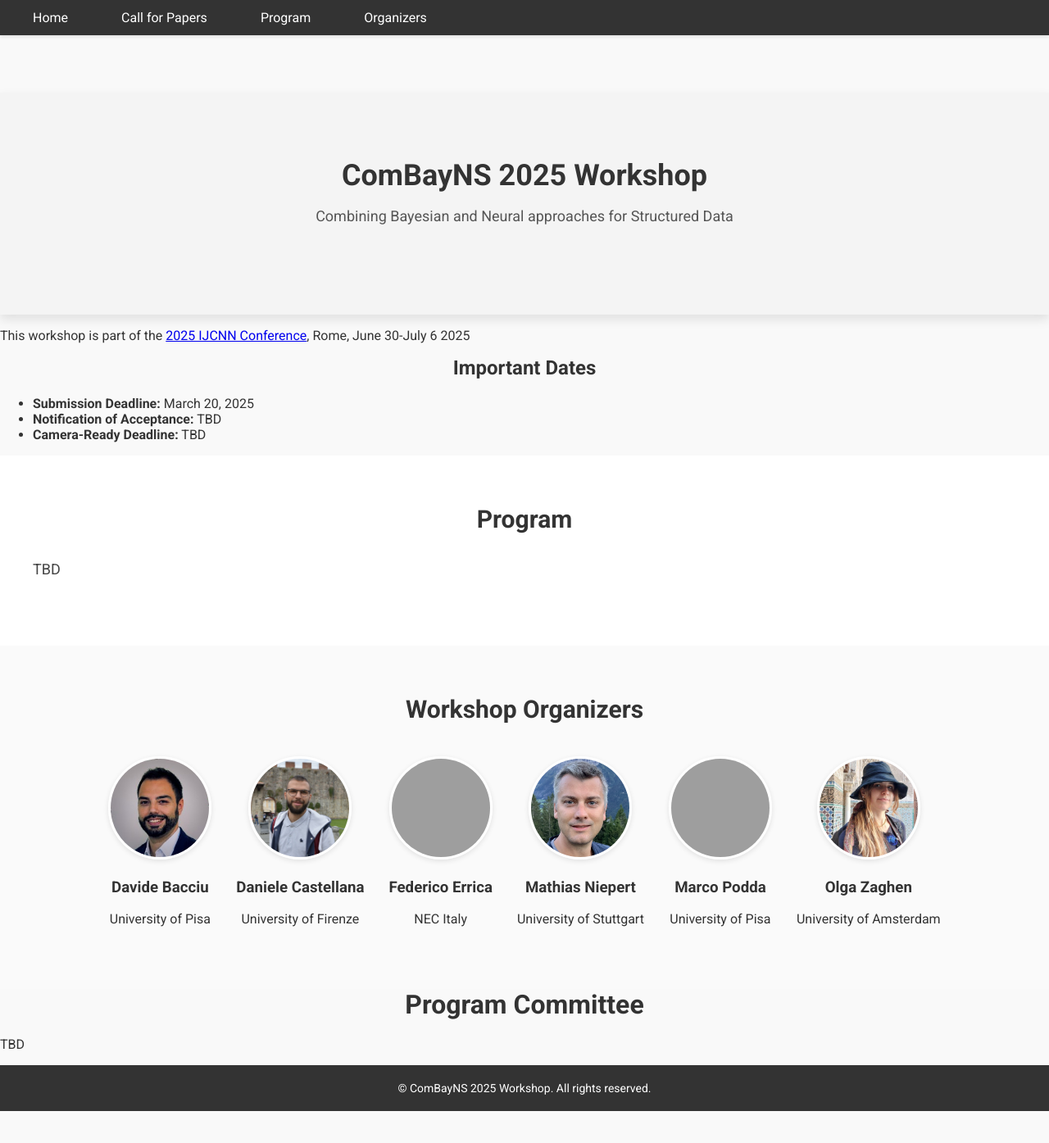
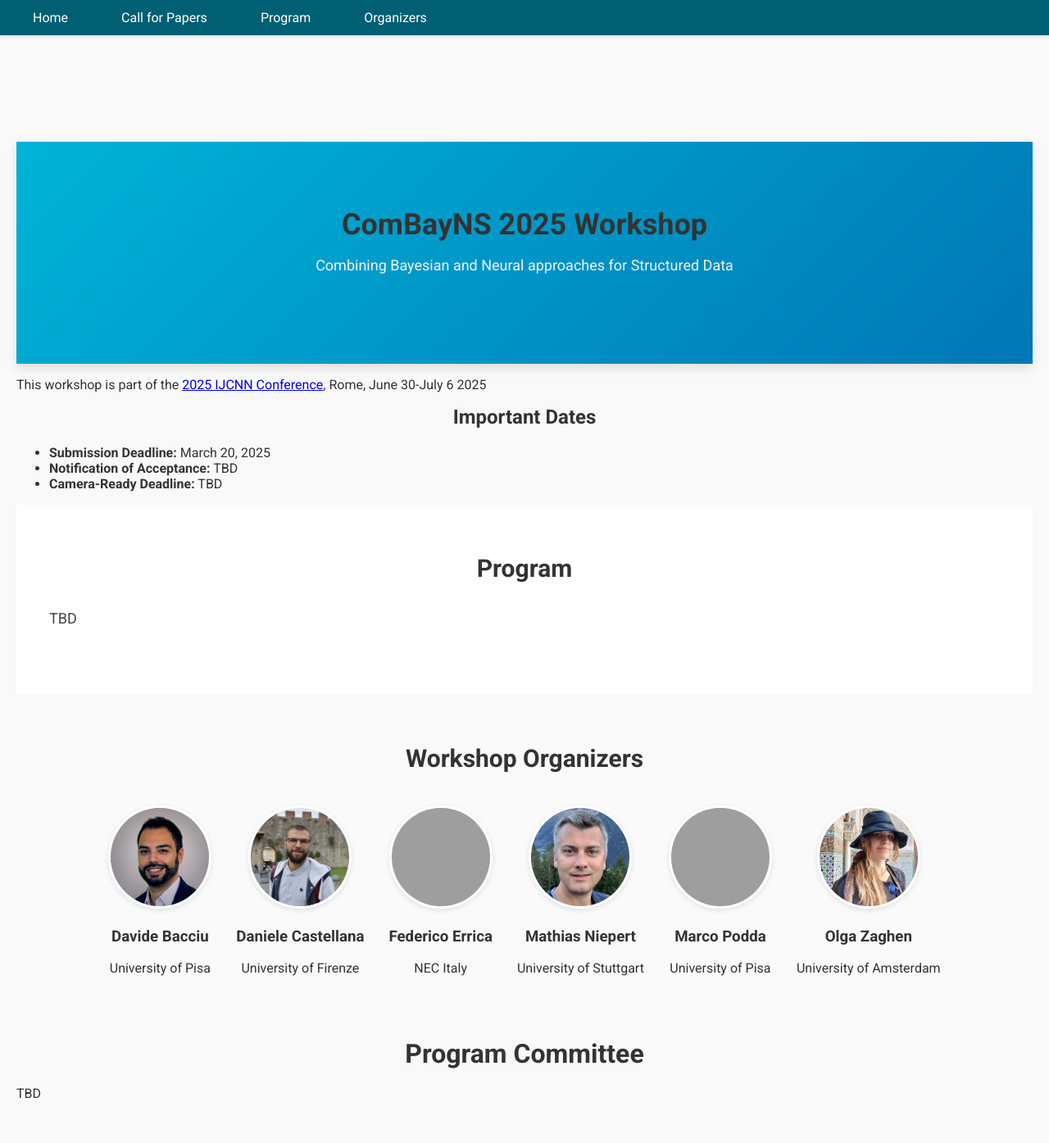
Before and after one commit to combayns2025/combayns2025.github.io, a Jekyll site: the page built from index.md, in a window 1280 px wide and 1400 px high. Shown: the top 1395 px of the window at 82% size. Built offline with Jekyll 4.4.1, drawn with Linux system fonts in a browser that asks for light colours; grey boxes are pictures that could not be loaded.

Commit message:
Update style.css

```diff
--- a/assets/css/style.css
+++ b/assets/css/style.css
@@ -1,17 +1,17 @@
 /* General Styles */
 body {
-  font-family: 'Roboto', Arial, sans-serif; /* Use Roboto as primary font */
+  font-family: 'Roboto', Arial, sans-serif;
   margin: 0;
   padding: 0;
-  background-color: #f9f9f9; /* Soft background color */
-  color: #333; /* Dark text for contrast */
+  background-color: #f9f9f9;
+  color: #333;
 }
 
 h1, h2 {
-  font-family: 'Roboto', Arial, sans-serif; /* Apply Roboto to headings */
-  font-weight: 700; /* Use bold weight for headings */
-  color: #333; /* Ensure headings are dark for readability */
-  margin: 0 0 20px; /* Add space below headings */
+  font-family: 'Roboto', Arial, sans-serif;
+  font-weight: 700;
+  color: #333;
+  margin: 0 0 20px;
   text-align: center;
 }
 
@@ -19,10 +19,10 @@ h1, h2 {
 .navbar {
   position: sticky;
   top: 0;
-  background-color: #333; /* Dark background for navbar */
+  background-color: #005f73; /* Blue shade for navbar */
   z-index: 1000;
-  padding: 12px 20px; /* Adjust padding for balance */
-  box-shadow: 0 2px 4px rgba(0, 0, 0, 0.1); /* Subtle shadow for depth */
+  padding: 12px 20px;
+  box-shadow: 0 2px 4px rgba(0, 0, 0, 0.1);
 }
 
 .navbar-container {
@@ -34,7 +34,7 @@ h1, h2 {
 .navbar-menu {
   list-style: none;
   display: flex;
-  gap: 25px; /* Increased gap between menu items */
+  gap: 25px;
   margin: 0;
   padding: 0;
 }
@@ -46,11 +46,16 @@ h1, h2 {
 .navbar-menu a {
   text-decoration: none;
   color: white;
-  padding: 12px 20px; /* Added more padding for better spacing */
+  padding: 12px 20px;
   font-family: 'Roboto', Arial, sans-serif;
-  font-weight: 500; /* Slightly lighter font weight for better readability */
-  margin-bottom: 8px; /* Margin below the links for better spacing */
-  transition: none; /* Removed hover transition to avoid highlight */
+  font-weight: 500;
+  margin-bottom: 8px;
+  transition: none;
+}
+
+.navbar-menu a:hover {
+  background-color: #94d2bd; /* Lighter shade on hover */
+  border-radius: 5px;
 }
 
 /* Hamburger Menu (Responsive) */
@@ -72,10 +77,10 @@ h1, h2 {
     position: absolute;
     top: 100%;
     right: 0;
-    background-color: #333;
+    background-color: #005f73; /* Blue shade for mobile menu */
     width: 100%;
-    box-shadow: 0 4px 8px rgba(0, 0, 0, 0.2); /* Drop shadow for mobile menu */
-    padding: 20px 0; /* Add padding to prevent items being too close to the edge */
+    box-shadow: 0 4px 8px rgba(0, 0, 0, 0.2);
+    padding: 20px 0;
   }
 
   .navbar-menu.show {
@@ -83,39 +88,44 @@ h1, h2 {
   }
 
   .navbar-menu li {
-    width: 100%; /* Make each item full-width on mobile */
+    width: 100%;
     text-align: center;
-    padding: 10px 0; /* Add padding inside each item */
-    margin-bottom: 15px; /* Ensure margin is added below each item */
+    padding: 10px 0;
+    margin-bottom: 15px;
   }
 
   .navbar-menu a {
-    padding: 15px 0; /* Increase padding for easier tapping */
-    margin: 0; /* Remove margin below items */
+    padding: 15px 0;
+    margin: 0;
   }
 }
 
-/* Hero Section */
+/* Main Content Styling */
+main {
+  padding: 40px 20px;
+  margin-top: 20px;
+}
+
 .hero {
   text-align: center;
   padding: 80px 20px;
-  background-color: #f4f4f4; /* Soft light gray background */
-  margin-top: 70px; /* Offset the sticky navbar */
-  box-shadow: 0 6px 12px rgba(0, 0, 0, 0.1); /* Soft shadow for depth */
+  background: linear-gradient(135deg, #00b4d8, #0077b6); /* Gradient for the hero section */
+  color: white;
+  margin-top: 70px;
+  box-shadow: 0 6px 12px rgba(0, 0, 0, 0.1);
 }
 
 .hero h1 {
   font-size: 36px;
   margin-bottom: 15px;
-  color: #333;
 }
 
 .hero p {
   font-size: 18px;
-  color: #555; /* Lighter color for less emphasis */
-  margin-bottom: 30px; /* Add space below paragraph */
-  padding-left: 20px; /* Add left padding to avoid text being too close to the left edge */
-  padding-right: 20px; /* Add right padding for consistency */
+  color: #f1f1f1;
+  margin-bottom: 30px;
+  padding-left: 20px;
+  padding-right: 20px;
 }
 
 /* Program Section */
@@ -133,14 +143,14 @@ h1, h2 {
   font-size: 18px;
   line-height: 1.6;
   color: #444;
-  padding-left: 20px; /* Add left padding to avoid text being too close to the left edge */
-  padding-right: 20px; /* Add right padding for consistency */
+  padding-left: 20px;
+  padding-right: 20px;
 }
 
 /* Organizers Section */
 #organizers {
   padding: 60px 20px;
-  background-color: #fafafa; /* Light background for contrast */
+  background-color: #fafafa;
   text-align: center;
 }
 
@@ -152,7 +162,7 @@ h1, h2 {
 .organizers-container {
   display: flex;
   justify-content: center;
-  gap: 30px; /* More space between organizer images */
+  gap: 30px;
   flex-wrap: wrap;
   align-items: center;
 }
@@ -166,8 +176,8 @@ h1, h2 {
   height: 120px;
   border-radius: 50%;
   object-fit: cover;
-  border: 3px solid #fff; /* Add border around images */
-  box-shadow: 0 2px 6px rgba(0, 0, 0, 0.1); /* Slight shadow for images */
+  border: 3px solid #fff;
+  box-shadow: 0 2px 6px rgba(0, 0, 0, 0.1);
 }
 
 .organizer p {
@@ -178,7 +188,7 @@ h1, h2 {
 
 /* Footer Styles */
 .footer {
-  background-color: #333; /* Dark background */
+  background-color: #005f73; /* Blue shade for footer */
   color: white;
   text-align: center;
   padding: 20px;
```
